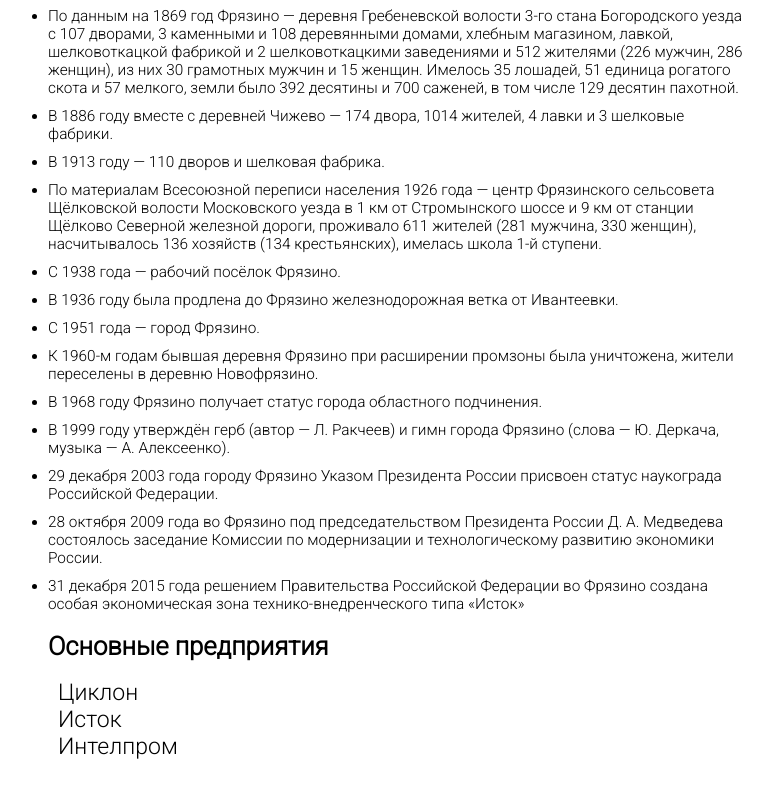
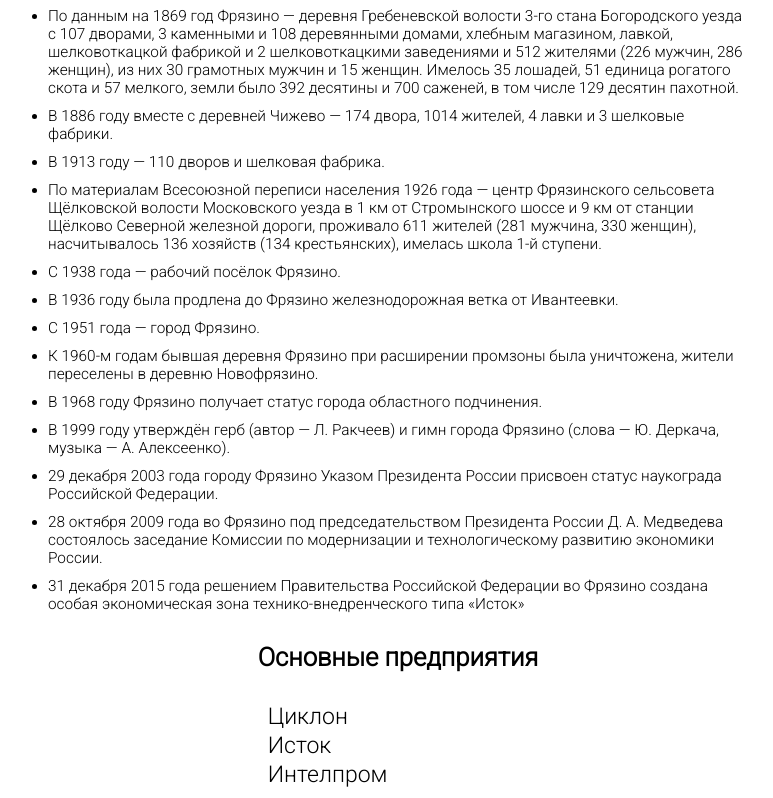
Before and after one commit to kekelectonic/story_about_towns, a plain HTML site: page index.html in a window 1280 px wide. Shown: the part 869-1667 px from the top of the page, without its empty margins (242-1015 px from the left). Before the commit the page ends 1639 px from the top, so only its background shows below. Drawn offline with Linux system fonts and the light colour scheme.

Commit message:
штучка

```diff
--- a/index.html
+++ b/index.html
@@ -49,7 +49,9 @@
             <li> 28 октября 2009 года во Фрязино под председательством Президента России Д. А. Медведева состоялось заседание Комиссии по модернизации и технологическому развитию экономики России. </li>
             <li> 31 декабря 2015 года решением Правительства Российской Федерации во Фрязино создана особая экономическая зона технико-внедренческого типа «Исток» </li>
         </ul>
-        <br>
+    </div>
+    <br>
+    <div class="ent">
         <h1> Основные предприятия </h1>
         <br>
         <a href="http://www.ciklon.ru/" class="sites"> Циклон </a>
```
